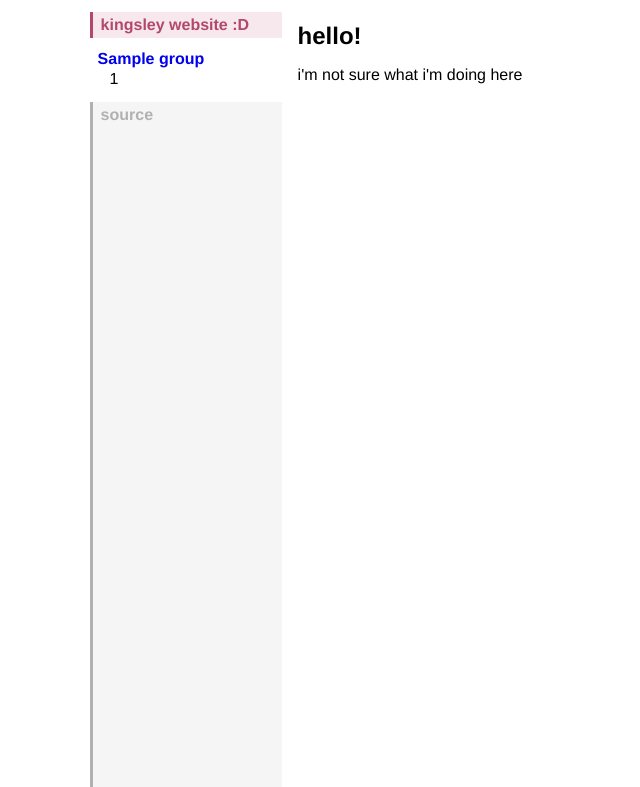
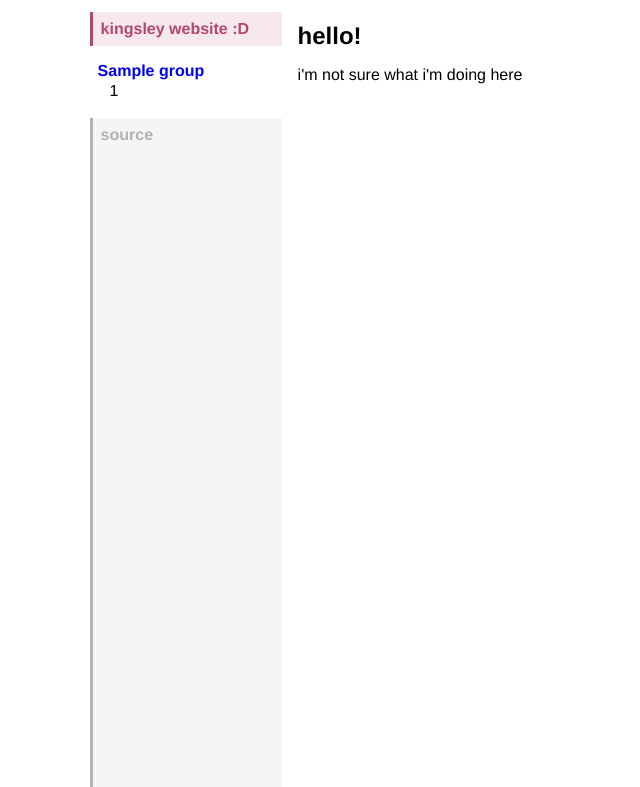
Before and after one commit to skrungly/kingsley-website, a Python web app: template app/templates/index.html in a window 1280 px wide. Shown: the top 787 px of the page, without its empty margins (0-640 px from the left). Run offline with Jinja, Linux system fonts and the light colour scheme; the template is opened without the code that fills it: most values are stand-ins (such as "Sample title", 1, 10 or a date in 2020).

Commit message:
very minor style changes for sidebar and gallery caption

```diff
--- a/app/static/style.css
+++ b/app/static/style.css
@@ -93,7 +93,7 @@ img {
 }
 
 .sidebar__group {
-  padding: 0.25em 0.5em;
+  padding: 0.5em;
   margin: 0.25em;
 
   .sidebar__title {
@@ -168,7 +168,7 @@ img {
   }
 
   p {
-    max-width: 40%;
+    max-width: 60%;
   }
 }
 
```
